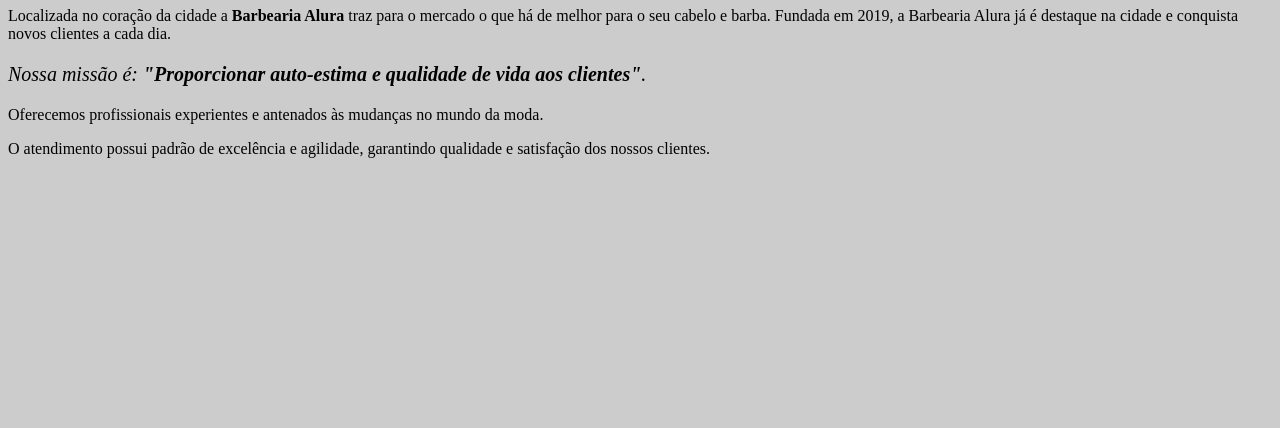
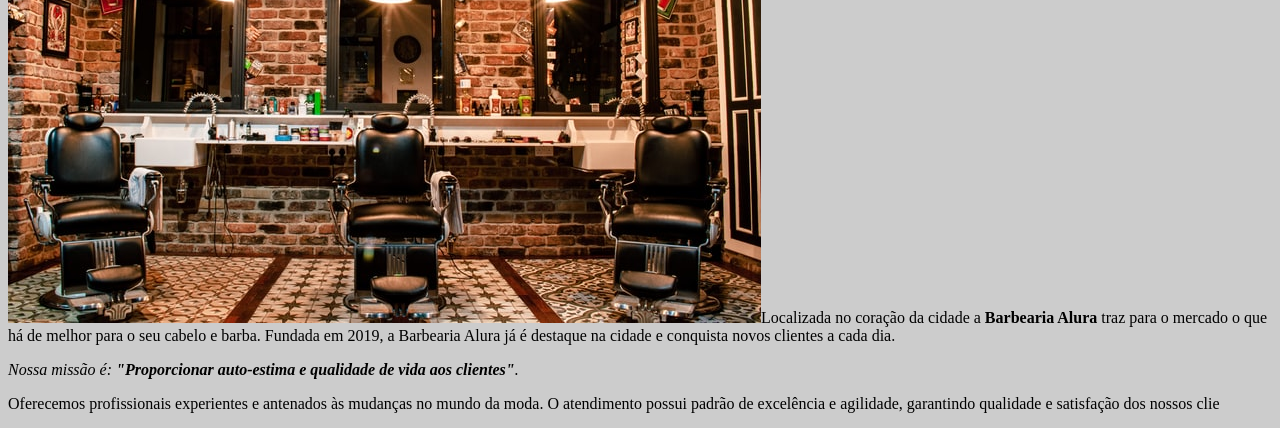
Before and after one commit to yuujizim/PC-Primeiro-A-AJ, a plain HTML site: page index.html in a window 1280 px wide. Shown: the part 257-685 px from the top of the page. Drawn offline with Linux system fonts and the light colour scheme.

Commit message:
Update index.html

```diff
--- a/index.html
+++ b/index.html
@@ -7,7 +7,7 @@
     </head>
     <body>
         <h1>Sobre a Barbearia Alura</h1>
-       <img src
+       <img src="yuuji.jpg"
         <p>Localizada no coração da cidade a <strong>Barbearia Alura</strong> traz para o mercado o que há de melhor para o seu cabelo e barba.
         Fundada em 2019, a Barbearia Alura já é destaque na cidade e conquista novos clientes a cada dia.</p>
 
```
